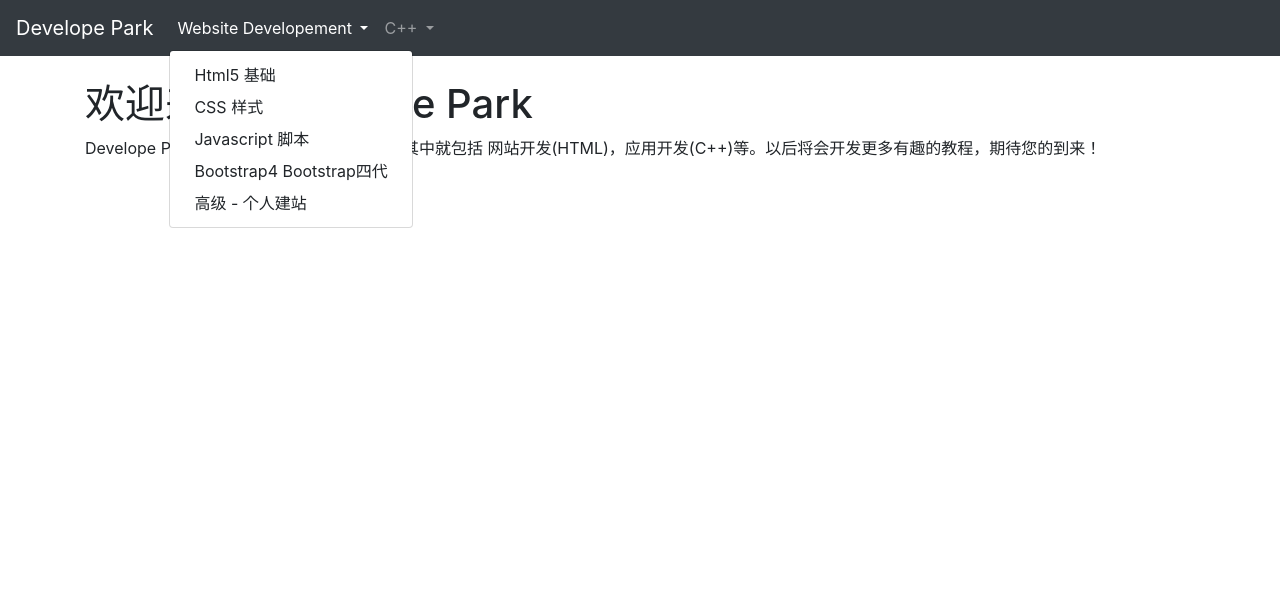
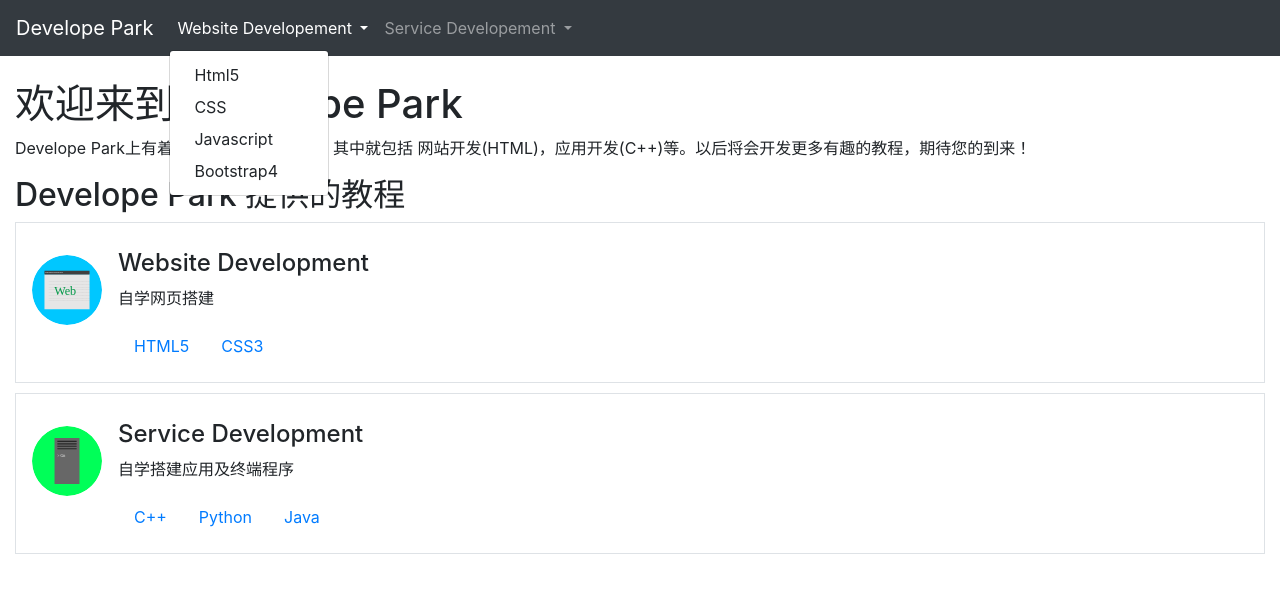
Before and after one commit to A042XD/A042XD.github.io, a plain HTML site: page index.html in a window 1280 px wide. Both pictures are taken after a click on the link "Website Developement". Drawn offline with nearby package versions, Linux system fonts and the light colour scheme.

Commit message:
Initial commit

```diff
--- a/index.html
+++ b/index.html
@@ -18,33 +18,50 @@
 		        		Website Developement
 		      		</a>
 				    <div class="dropdown-menu">
-				        <a class="dropdown-item" href=".\Turtorials\Website-Developement\HTML5\HTML5-Develop.html">Html5 基础</a>
-				        <a class="dropdown-item" href="#">CSS 样式</a>
-				        <a class="dropdown-item" href="#">Javascript 脚本</a>
-				        <a class="dropdown-item" href="#">Bootstrap4 Bootstrap四代</a>
-				        <a class="dropdown-item" href="#">高级 - 个人建站</a>
+				        <a class="dropdown-item" href=".\Turtorials\Website-Developement\HTML5\HTML5-Develop.html">Html5</a>
+				        <a class="dropdown-item" href="#">CSS</a>
+				        <a class="dropdown-item" href="#">Javascript</a>
+				        <a class="dropdown-item" href="#">Bootstrap4</a>
 				    </div>
 			    </li>
 			    <li class="nav-item dropdown">
 		      		<a class="nav-link dropdown-toggle" href="#" id="navbardrop" data-toggle="dropdown">
-		        		C++
+		        		Service Developement
 		      		</a>
 				    <div class="dropdown-menu">
-				        <a class="dropdown-item" href="#">C++ Basics</a>
-				        <a class="dropdown-item" href="#">Algorithms</a>
-				        <a class="dropdown-item" href="#">Windows.h</a>
-				        <a class="dropdown-item" href="#">Turtorial - Snake with console</a>
-				        <a class="dropdown-item" href="#">Turtorial - 2048 with console</a>
+				        <a class="dropdown-item" href="#">C++</a>
+				        <a class="dropdown-item" href="#">Python</a>
+				        <a class="dropdown-item" href="#">Java</a>
 				    </div>
 			    </li>
 		  </ul>
 		</nav>
 		<br>
-		<div class="container">
+		<div class="container-fluid">
 			<h1>欢迎来到 Develope Park</h1>
 			<p>
 				Develope Park上有着各种各样的开发教程，其中就包括 网站开发(HTML)，应用开发(C++)等。以后将会开发更多有趣的教程，期待您的到来！
 			</p>
+			<h2>Develope Park 提供的教程</h2>
+			<div class="media border p-3" style="margin-bottom: 10px;">
+			    <img src=".\Images\LanguageMedias\WebsiteDevelopment.svg" class="mr-3 mt-3 rounded-circle" style="width:70px;">
+			    <div class="media-body" style="margin-top: 10px;">
+			        <h4>Website Development</h4>
+			        <p>自学网页搭建</p>
+			        <a href=".\Turtorials\Website-Developement\HTML5\HTML5-Develop.html" class="nav-link" style="float:left;">HTML5</a>
+			        <a href="#" class="nav-link" style="float:left;">CSS3</a>
+			    </div>
+			</div>
+			<div class="media border p-3" style="margin-bottom: 10px;">
+			    <img src=".\Images\LanguageMedias\ServiceDevelopment.svg" class="mr-3 mt-3 rounded-circle" style="width:70px;">
+			    <div class="media-body" style="margin-top: 10px;">
+			        <h4>Service Development</h4>
+			        <p>自学搭建应用及终端程序</p>
+			        <a href=".\Turtorials\Website-Developement\HTML5\HTML5-Develop.html" class="nav-link" style="float:left;">C++</a>
+			        <a href="#" class="nav-link" style="float:left;">Python</a>
+			        <a href="#" class="nav-link" style="float:left;">Java</a>
+			    </div>
+			</div>
 		</div>
 	</body>
 </html>
```
Also changed, not shown: Turtorials/Website-Developement/HTML5/Docs/Doc_HelloWorld.html (+12 -0 lines), Turtorials/Website-Developement/HTML5/Docs/Doc_HelloWorld/File.html (added, +4 -0 lines), Images/LanguageMedias/ServiceDevelopment.svg (added), Images/LanguageMedias/WebsiteDevelopment.svg (added), Turtorials/Website-Developement/HTML5/Docs/Doc_HelloWorld/Pic1.png (added), Turtorials/Website-Developement/HTML5/Docs/Doc_HelloWorld/Pic2.png (added), Turtorials/Website-Developement/HTML5/Docs/Doc_HelloWorld/Pic3.png (added).
